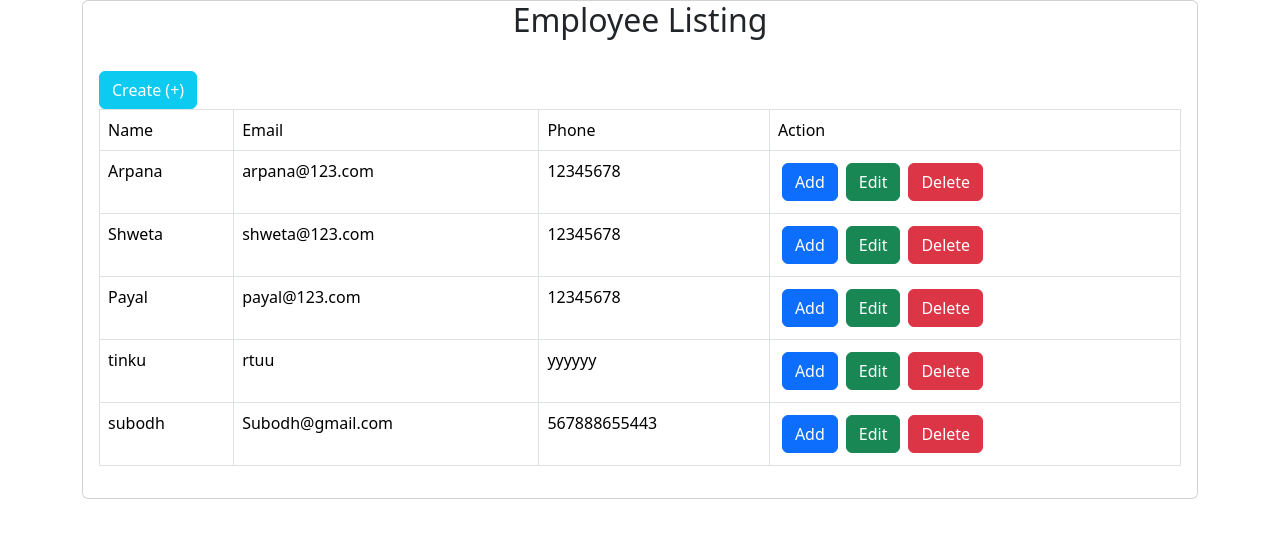
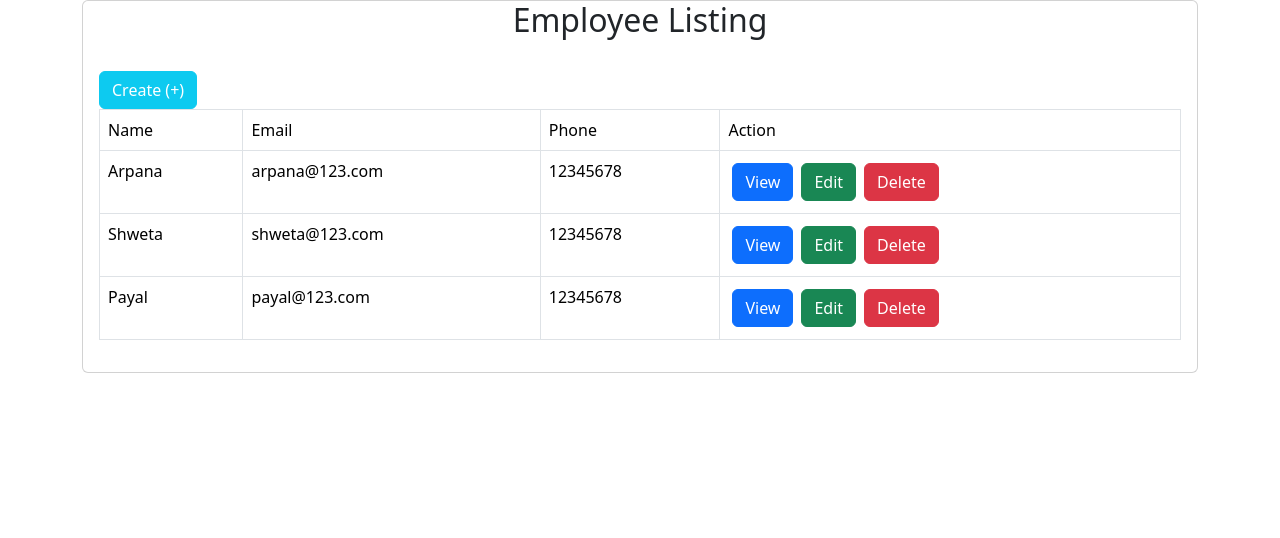
Before and after one commit to arpanam11/CURD, a React (Create React App) app in the folder curd_api/: page / in a window 1280 px wide. Shown: the top 538 px of the page. Built offline with nearby package versions, Linux system fonts and the light colour scheme; data requests are answered from the project's data file.

Commit message:
write code for create or add new user in list

```diff
--- a/curd_api/db.json
+++ b/curd_api/db.json
@@ -1,36 +1,23 @@
 {
   "employees": [
     {
-      "id": 1,
+      "id": "1",
       "name": "Arpana",
       "email": "arpana@123.com",
       "phone": "12345678"
     },
     {
-      "id": 2,
+      "id": "2",
       "name": "Shweta",
       "email": "shweta@123.com",
       "phone": "12345678"
     },
     {
-      "id": 3,
+      "id": "3",
       "name": "Payal",
       "email": "payal@123.com",
       "phone": "12345678"
-    },
-    {
-      "id": "90d1",
-      "name": "tinku",
-      "email": "rtuu",
-      "phone": "yyyyyy",
-      "active": true
-    },
-    {
-      "id": "2310",
-      "name": "subodh",
-      "email": "Subodh@gmail.com",
-      "phone": "567888655443",
-      "active": true
     }
+
   ]
 }
--- a/curd_api/src/EmpCreate.js
+++ b/curd_api/src/EmpCreate.js
@@ -9,7 +9,7 @@ const EmpCreate = () => {
   const [email, setEmail] = useState("");
   const [phone, setPhone] = useState("");
   const [active, setActive] = useState(true);
-
+  const [validation, setValidation] = useState("");
   const handleSubmit = async (e) => {
     e.preventDefault();
     console.log({ id, name, email, phone, active });
@@ -33,25 +33,20 @@ const EmpCreate = () => {
             <div className='card-body'>
               <div className="container">
                 <form onSubmit={handleSubmit}>
-                  <div className="form-group">
-                    <label>ID:</label>
-                    <input
-                      className="form-control"
-                      placeholder="Enter ID"
-                      value={id}
-                      disabled
-                    />
-                  </div>
-                  <div className="form-group">
+
+                  <div className="form-group mt-3">
                     <label>Name:</label>
                     <input
+                        required
                       className="form-control"
                       placeholder="Enter Name"
                       value={name}
                       onChange={e => setName(e.target.value)}
+                      onMouseDown={e=>setValidation(true)}
                     />
+                  {name.length==0 && validation && <span className='text-danger'>Enter The Name</span>}
                   </div>
-                  <div className="form-group">
+                  <div className="form-group mt-3">
                     <label>Email:</label>
                     <input
                       className="form-control"
@@ -60,7 +55,7 @@ const EmpCreate = () => {
                       onChange={e => setEmail(e.target.value)}
                     />
                   </div>
-                  <div className="form-group">
+                  <div className="form-group mt-3">
                     <label>Phone:</label>
                     <input
                       className="form-control"
@@ -69,7 +64,7 @@ const EmpCreate = () => {
                       onChange={e => setPhone(e.target.value)}
                     />
                   </div>
-                  <div className="checkbox">
+                  <div className="checkbox mt-3">
                     <label>
                       <input
                         type="checkbox"
--- a/curd_api/src/EmpListing.js
+++ b/curd_api/src/EmpListing.js
@@ -45,9 +45,9 @@ const EmpListing = () => {
                   <td>{employee.email}</td>
                   <td>{employee.phone}</td>
                   <td>
-                   <button className='btn btn-primary m-1'> Add</button>
-                   <button className='btn btn-success m-1'> Edit</button>
-                   <button className='btn btn-danger m-1'> Delete</button>
+                   <a onClick={()=>{handleView(item.id)}} className='btn btn-primary m-1'> View</a>
+                   <a onClick={()=>{handleEdit(item.id)}} className='btn btn-success m-1'> Edit</a>
+                   <a onClick={()=>{handleDelete(item.id)}} className='btn btn-danger m-1'> Delete</a>
                   </td>
                 </tr>
               ))}
```
